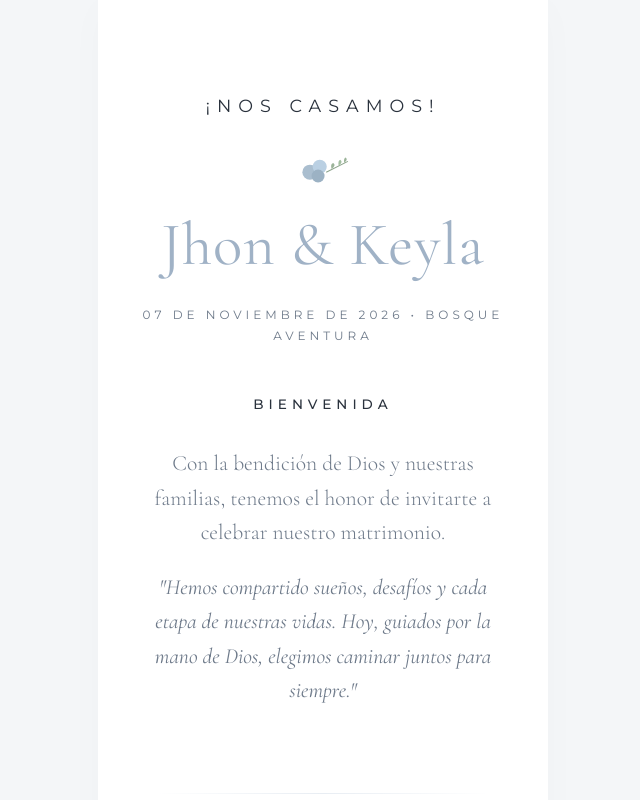
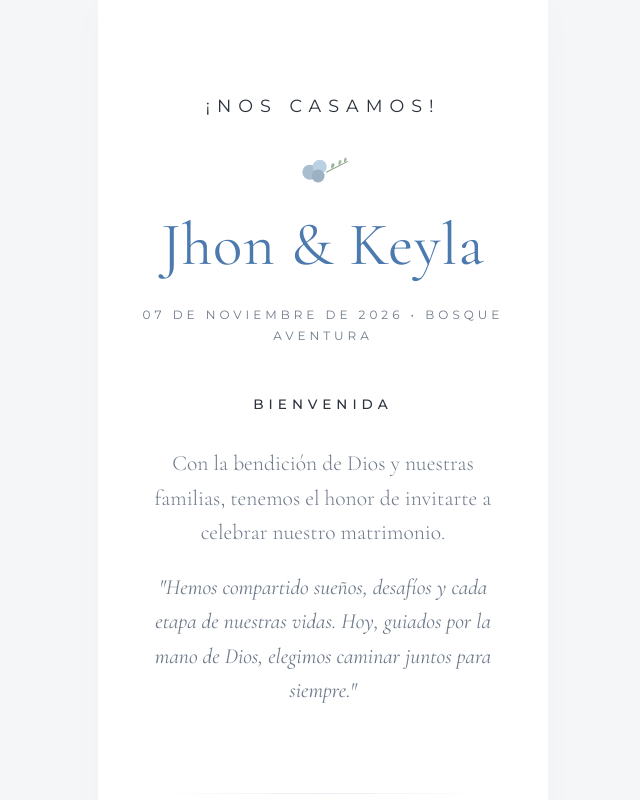
Before and after one commit to jhongonzalez1998/Invitacion, a plain HTML site: page index.html in a window 1280 px wide. Shown: the top 800 px of the page, without its empty margins (317-957 px from the left). Drawn offline with nearby package versions, Linux system fonts and the light colour scheme.

Commit message:
Update index.html

```diff
--- a/index.html
+++ b/index.html
@@ -15,8 +15,8 @@
             --bg-color: #ffffff;
             --text-dark: #2a323d;       /* Gris oscuro / Azul marino apagado del PDF */
             --text-muted: #6e7a8a;      /* Gris intermedio para bloques de texto */
-            --accent-blue: #a0b2c6;     /* El azul celeste característico de los nombres */
-            --accent-green: #8ca38a;    /* Verde salvia para detalles */
+            --accent-blue: #4d7aae;     /* El azul celeste característico de los nombres */
+            --accent-green: #8a96a3;    /* Verde salvia para detalles */
             --border-light: #e8edf3;
         }
 
```
